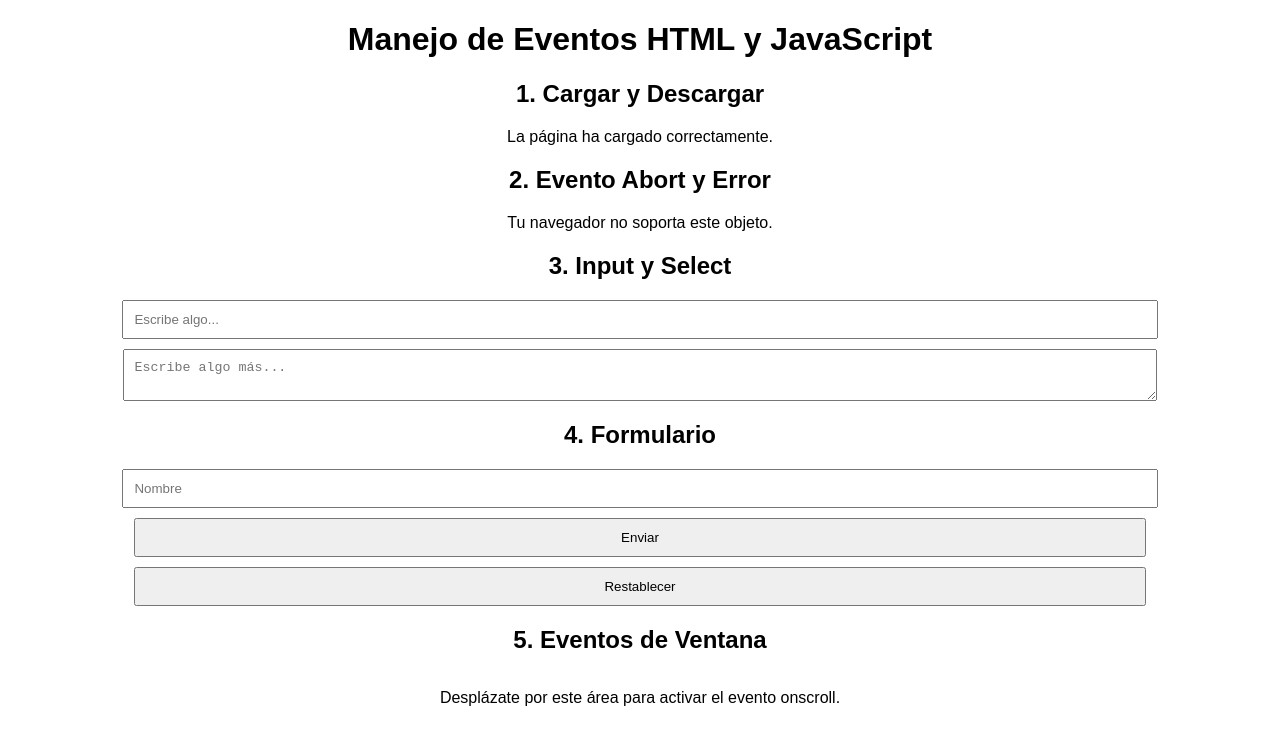
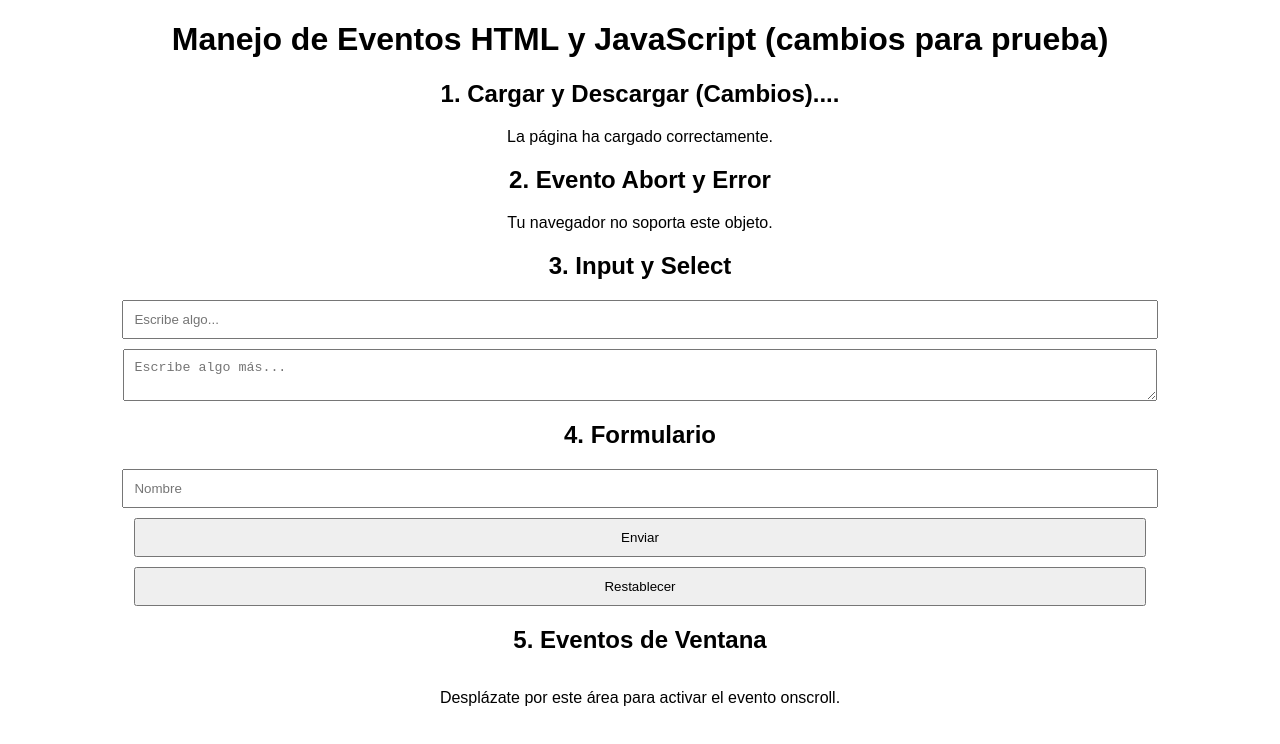
Before and after one commit to maholyv/prueba2, a plain HTML site: page index.html in a window 1280 px wide. Shown: the top 744 px of the page. Drawn offline with Linux system fonts and the light colour scheme.

Commit message:
commit en rama dev

```diff
--- a/index.html
+++ b/index.html
@@ -7,9 +7,9 @@
     <link rel="stylesheet" href="styles.css">
 </head>
 <body onload="onPageLoad()" onunload="onPageUnload()">
-    <h1>Manejo de Eventos HTML y JavaScript</h1>
+    <h1>Manejo de Eventos HTML y JavaScript (cambios para prueba)</h1>
 
-    <h2>1. Cargar y Descargar</h2>
+    <h2>1. Cargar y Descargar (Cambios)....</h2>
     <p id="loadMessage"></p>
 
     <h2>2. Evento Abort y Error</h2>
```
